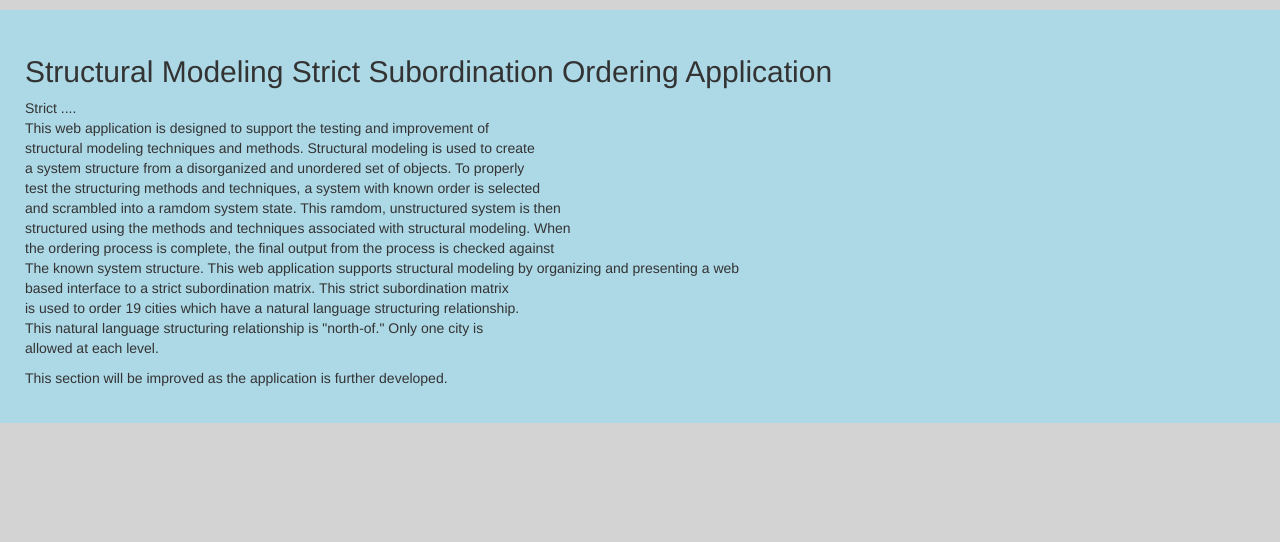
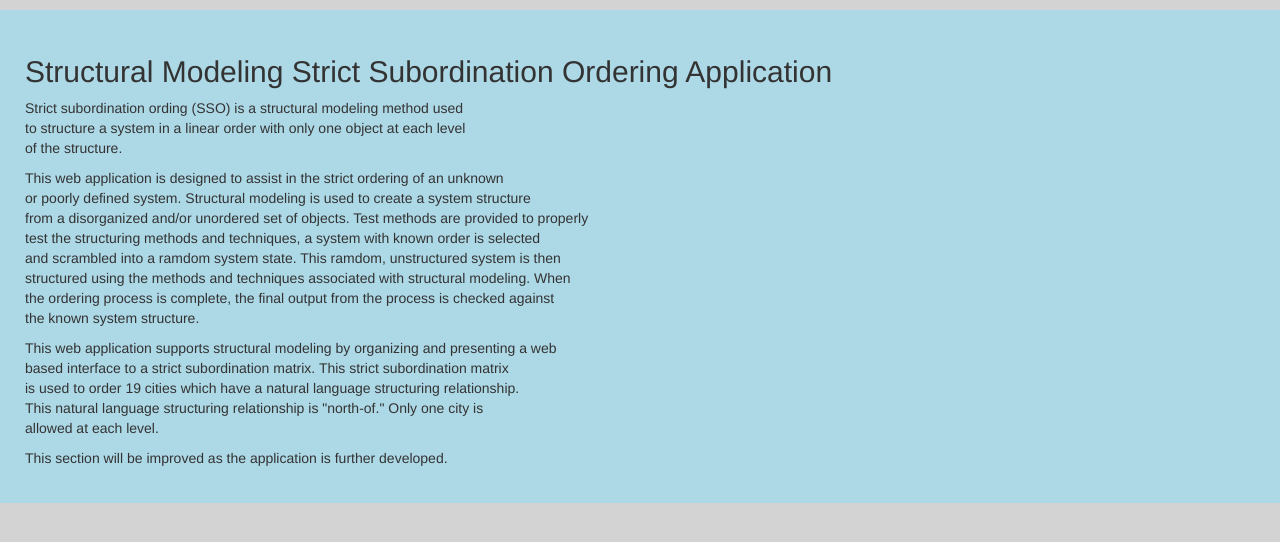
Before and after one commit to jjs0sbw/smp, a plain HTML site: page smp_sso/static/doc/about/about.html in a window 1280 px wide. Drawn offline with Linux system fonts and the light colour scheme.

Commit message:
Update doc file

```diff
--- a/smp_sso/static/doc/about/about.html
+++ b/smp_sso/static/doc/about/about.html
@@ -11,16 +11,18 @@
 <body>
    <div class="menu_bar">
      <h2>Structural Modeling Strict Subordination Ordering Application</h2>
-	 <p>Strict ....<br>
-	 This web application is designed to support the testing and improvement of <br>
-	 structural modeling techniques and methods.  Structural modeling is used to create <br>
-	 a system structure from a disorganized and unordered set of objects.  To properly <br>
+	 <p>Strict subordination ording (SSO) is a structural modeling method used<br>
+	 to structure a system in a linear order with only one object at each level <br>
+	 of the structure.</p>
+	 <p>This web application is designed to assist in the strict ordering of an unknown<br>
+	 or poorly defined system.  Structural modeling is used to create a system structure<br>
+	 from a disorganized and/or unordered set of objects.  Test methods are provided to properly <br>
 	 test the structuring methods and techniques, a system with known order is selected <br>
 	 and scrambled into a ramdom system state.  This ramdom, unstructured system is then <br>
 	 structured using the methods and techniques associated with structural modeling. When<br>
 	 the ordering process is complete, the final output from the process is checked against<br>
-	 The known system structure.
-	 This web application supports structural modeling by organizing and presenting a web<br>
+	 the known system structure.</p>
+	 <p>This web application supports structural modeling by organizing and presenting a web<br>
 	 based interface to a  strict subordination matrix.  This strict subordination matrix <br>
 	 is used to order 19 cities which have a natural language structuring relationship.<br>
 	 This natural language structuring relationship is "north-of."  Only one city is <br>
```
